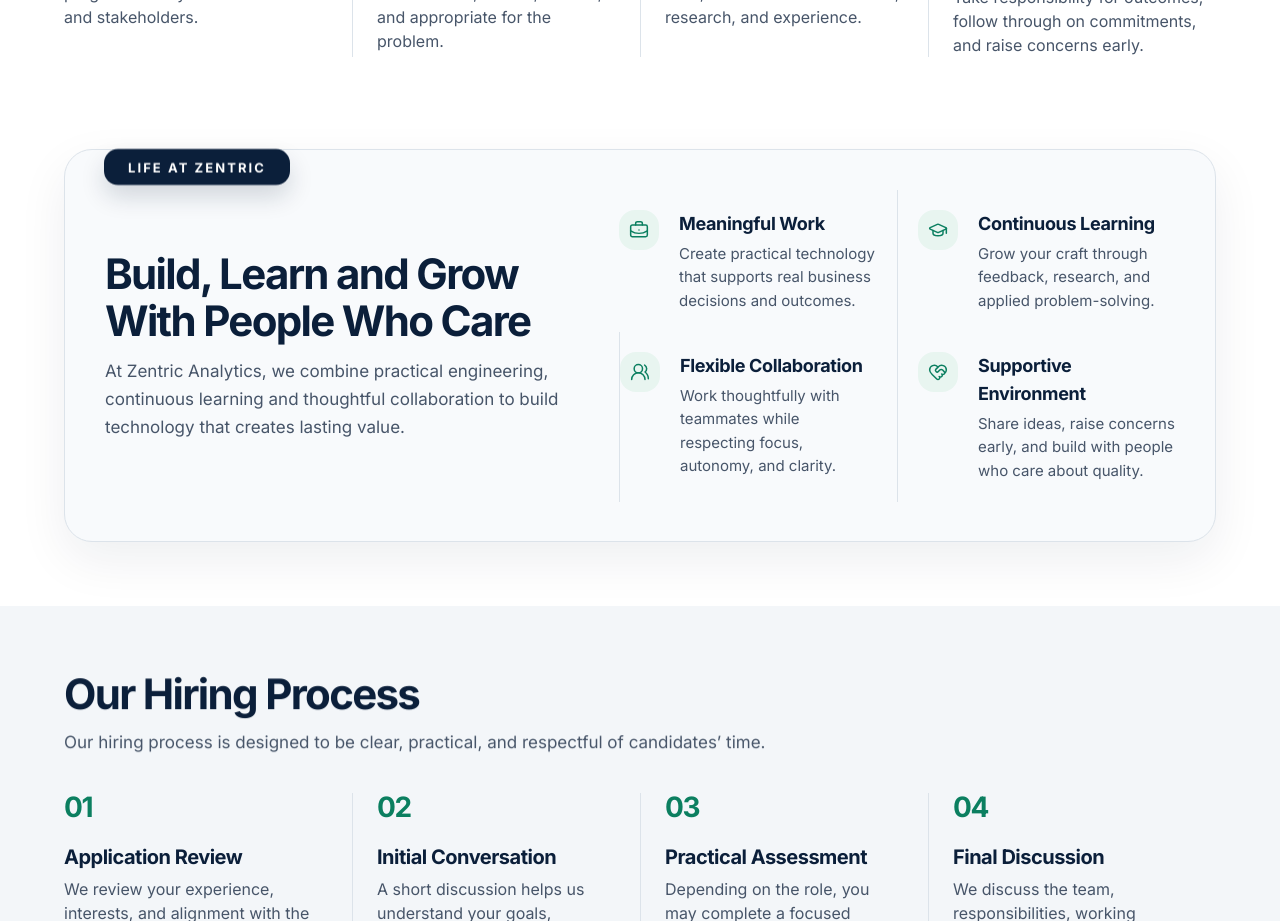
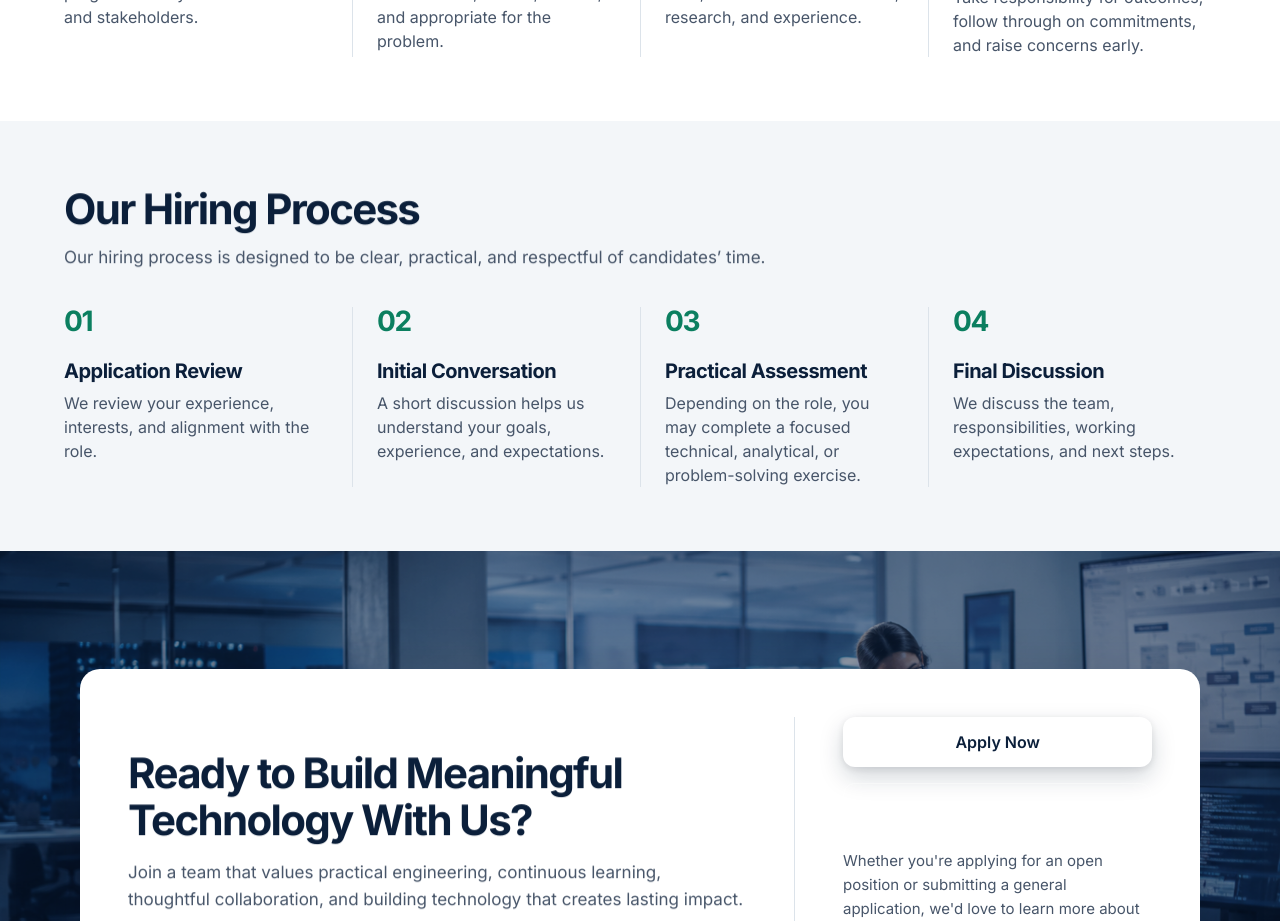
Before and after one commit to Zentric-Analytics/Zentricanalytics.com, a Next.js app: page /careers in a window 1280 px wide. Shown: the part 1800-2721 px from the top of the page. Built offline with nearby package versions, Linux system fonts and the light colour scheme.

Commit message:
Revert Life at Zentric careers section

```diff
--- a/src/app/careers/page.tsx
+++ b/src/app/careers/page.tsx
@@ -1,17 +1,13 @@
 import {
   BadgeCheck,
   BookOpenCheck,
-  BriefcaseBusiness,
   BrainCircuit,
   ChartNoAxesCombined,
   Code2,
-  GraduationCap,
   FileUser,
   FlaskConical,
-  HeartHandshake,
   MessagesSquare,
   PanelsTopLeft,
-  UsersRound,
   Wrench,
   type LucideIcon,
 } from 'lucide-react';
@@ -79,29 +75,6 @@ const values: Array<{ Icon: LucideIcon; title: string; description: string }> =
     Icon: BadgeCheck,
     title: 'Ownership and Accountability',
     description: 'Take responsibility for outcomes, follow through on commitments, and raise concerns early.',
-  },
-];
-
-const lifeAtZentric: Array<{ Icon: LucideIcon; title: string; description: string }> = [
-  {
-    Icon: BriefcaseBusiness,
-    title: 'Meaningful Work',
-    description: 'Create practical technology that supports real business decisions and outcomes.',
-  },
-  {
-    Icon: GraduationCap,
-    title: 'Continuous Learning',
-    description: 'Grow your craft through feedback, research, and applied problem-solving.',
-  },
-  {
-    Icon: UsersRound,
-    title: 'Flexible Collaboration',
-    description: 'Work thoughtfully with teammates while respecting focus, autonomy, and clarity.',
-  },
-  {
-    Icon: HeartHandshake,
-    title: 'Supportive Environment',
-    description: 'Share ideas, raise concerns early, and build with people who care about quality.',
   },
 ];
 
@@ -212,49 +185,6 @@ export default function Careers() {
         </div>
       </section>
 
-      <section className="bg-white px-4 pb-10 pt-2 sm:px-6 sm:pb-12 lg:px-8 lg:pb-16" aria-labelledby="life-at-zentric-heading">
-        <div className="mx-auto max-w-6xl pt-5">
-          <div className="relative">
-            <Reveal
-              className="absolute left-1/2 top-0 z-10 max-w-[calc(100vw-2rem)] -translate-x-1/2 -translate-y-[42%] sm:left-8 sm:translate-x-0 lg:left-10"
-              variant="down"
-            >
-              <span className="block whitespace-nowrap rounded-[0.875rem] bg-[#0B1F3A] px-5 py-2.5 text-center text-xs font-bold uppercase tracking-[0.16em] text-white shadow-[0_12px_24px_rgba(11,31,58,0.16)] sm:px-6 sm:text-[0.8125rem]">
-                LIFE AT ZENTRIC
-              </span>
-            </Reveal>
-
-            <div className="rounded-[1.5rem] border border-[#DCE3EA] bg-[#F8FAFC] px-5 pb-6 pt-10 shadow-[0_18px_50px_rgba(11,31,58,0.07)] sm:rounded-[1.75rem] sm:px-7 sm:pb-7 sm:pt-11 lg:grid lg:grid-cols-[minmax(0,0.92fr)_minmax(26rem,1.08fr)] lg:items-center lg:gap-10 lg:px-10 lg:py-10">
-              <Stagger as="div" className="min-w-0" delay={80} staggerDelay={90}>
-                <h2 id="life-at-zentric-heading" className="max-w-[35rem] text-[1.75rem] font-bold leading-[1.12] tracking-[-0.04em] text-[#0B1F3A] sm:text-[2.125rem] lg:text-[2.625rem]">
-                  Build, Learn and Grow With People Who Care
-                </h2>
-                <p className="mt-3 max-w-[39rem] text-base leading-[1.65] text-[#475569] sm:text-[1.0625rem]">
-                  At Zentric Analytics, we combine practical engineering, continuous learning and thoughtful collaboration to build technology that creates lasting value.
-                </p>
-              </Stagger>
-
-              <Stagger className="mt-7 grid gap-0 divide-y divide-[#DCE3EA] sm:grid-cols-2 sm:divide-x sm:divide-y-0 lg:mt-0" delay={180} staggerDelay={80}>
-                {lifeAtZentric.map(({ Icon, title, description }) => (
-                  <article
-                    className="grid grid-cols-[2.75rem_minmax(0,1fr)] gap-x-4 py-4 sm:px-5 sm:py-5 sm:[&:nth-child(odd)]:pl-0 sm:[&:nth-child(even)]:pr-0 sm:[&:nth-child(n+3)]:border-t sm:[&:nth-child(n+3)]:border-[#DCE3EA]"
-                    key={title}
-                  >
-                    <span className="flex size-10 shrink-0 items-center justify-center rounded-2xl bg-[#E8F5F0] text-[#0B7F60]">
-                      <Icon aria-hidden="true" className="size-5" strokeWidth={1.8} />
-                    </span>
-                    <div className="min-w-0">
-                      <h3 className="text-base font-bold leading-[1.3] tracking-[-0.02em] text-[#0B1F3A] sm:text-lg">{title}</h3>
-                      <p className="mt-1 text-[0.875rem] leading-[1.55] text-[#475569] sm:text-[0.9375rem]">{description}</p>
-                    </div>
-                  </article>
-                ))}
-              </Stagger>
-            </div>
-          </div>
-        </div>
-      </section>
-
       <section className="bg-[#F3F6F9] px-4 py-10 sm:px-6 sm:py-12 lg:px-8 lg:py-16" aria-labelledby="hiring-process-heading">
           <div className="mx-auto max-w-6xl">
             <Reveal as="header" className="max-w-[45rem] text-left">
```
